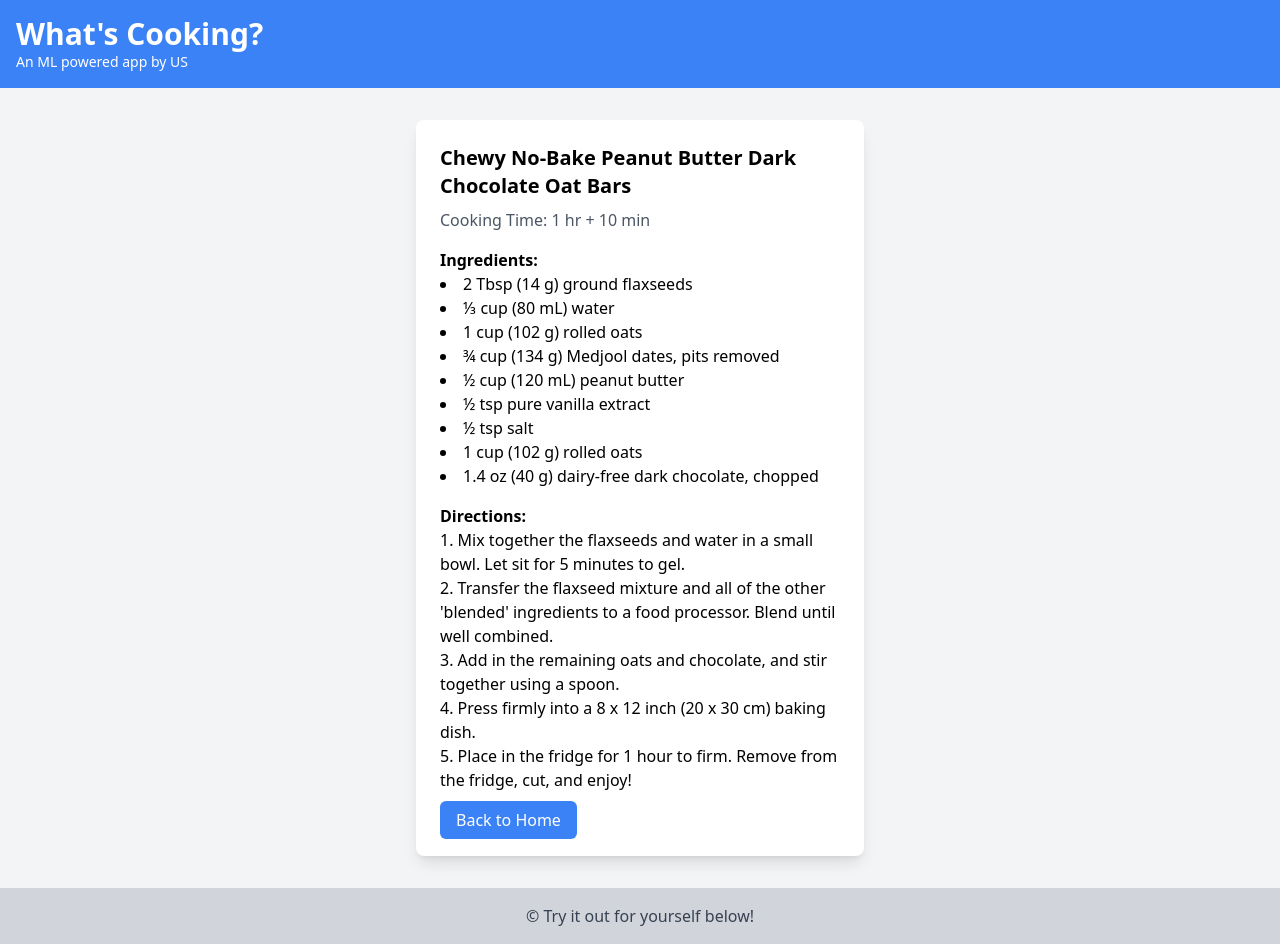
After one commit to manavgoyal111/Recipe-Recommendation-System, a Flask app: template templates/result.html in a window 1280 px wide. The commit adds this page. Run offline with Flask 3, Linux system fonts and the light colour scheme; the template is opened without the code that fills it, so the values that code supplies are empty.

Commit message:
added new page

```diff
--- a/main.py
+++ b/main.py
@@ -12,7 +12,7 @@ def qa():
     data = ""
     if request.method == 'POST':
         return jsonify(data)
-    return jsonify(data)
+    return render_template("result.html")
 
 
 app.run(debug=True)
--- a/static/css/main.css
+++ b/static/css/main.css
@@ -569,6 +569,10 @@ video {
   margin-top: 0.25rem;
 }
 
+.mb-2 {
+  margin-bottom: 0.5rem;
+}
+
 .block {
   display: block;
 }
@@ -579,6 +583,18 @@ video {
 
 .max-w-md {
   max-width: 28rem;
+}
+
+.list-inside {
+  list-style-position: inside;
+}
+
+.list-decimal {
+  list-style-type: decimal;
+}
+
+.list-disc {
+  list-style-type: disc;
 }
 
 .rounded-lg {
@@ -671,6 +687,11 @@ video {
   color: rgb(255 255 255 / var(--tw-text-opacity));
 }
 
+.text-gray-600 {
+  --tw-text-opacity: 1;
+  color: rgb(75 85 99 / var(--tw-text-opacity));
+}
+
 .shadow-lg {
   --tw-shadow: 0 10px 15px -3px rgb(0 0 0 / 0.1), 0 4px 6px -4px rgb(0 0 0 / 0.1);
   --tw-shadow-colored: 0 10px 15px -3px var(--tw-shadow-color), 0 4px 6px -4px var(--tw-shadow-color);
--- /dev/null
+++ b/templates/result.html
@@ -0,0 +1,72 @@
+<!DOCTYPE html>
+<html lang="en">
+
+<head>
+    <meta charset="UTF-8">
+    <meta name="viewport" content="width=device-width, initial-scale=1.0">
+
+    <link rel="shortcut icon" href="static/favicon.ico" type="image/x-icon">
+    <link rel="stylesheet" href="/static/css/main.css">
+
+    <title>What's Cooking?</title>
+
+    <script src="/static/js/script.js" defer></script>
+</head>
+
+<body class="bg-gray-100">
+    <!-- header -->
+    <header class="bg-blue-500 text-white py-4">
+        <div class="container mx-auto px-4">
+            <h1 class="text-3xl font-bold">What's Cooking?</h1>
+            <p class="text-sm">An ML powered app by US</p>
+        </div>
+    </header>
+
+    <!-- Recipe Details Page -->
+    <div class="container mx-auto px-4 py-8">
+        <div class="max-w-md mx-auto bg-white shadow-lg rounded-lg p-6">
+            <div class="mb-4">
+                <h2 class="text-xl font-bold mb-2">Chewy No-Bake Peanut Butter Dark Chocolate Oat Bars</h2>
+                <p class="text-gray-600">Cooking Time: 1 hr + 10 min</p>
+            </div>
+
+            <div class="mb-4">
+                <h3 class="font-bold">Ingredients:</h3>
+                <ul class="list-disc list-inside">
+                    <li>2 Tbsp (14 g) ground flaxseeds</li>
+                    <li>⅓ cup (80 mL) water</li>
+                    <li>1 cup (102 g) rolled oats</li>
+                    <li>¾ cup (134 g) Medjool dates, pits removed</li>
+                    <li>½ cup (120 mL) peanut butter</li>
+                    <li>½ tsp pure vanilla extract</li>
+                    <li>½ tsp salt</li>
+                    <li>1 cup (102 g) rolled oats</li>
+                    <li>1.4 oz (40 g) dairy-free dark chocolate, chopped</li>
+                </ul>
+            </div>
+
+            <div class="mb-4">
+                <h3 class="font-bold">Directions:</h3>
+                <ol class="list-decimal list-inside">
+                    <li>Mix together the flaxseeds and water in a small bowl. Let sit for 5 minutes to gel.</li>
+                    <li>Transfer the flaxseed mixture and all of the other 'blended' ingredients to a food processor.
+                        Blend until well combined.</li>
+                    <li>Add in the remaining oats and chocolate, and stir together using a spoon.</li>
+                    <li>Press firmly into a 8 x 12 inch (20 x 30 cm) baking dish.</li>
+                    <li>Place in the fridge for 1 hour to firm. Remove from the fridge, cut, and enjoy!</li>
+                </ol>
+            </div>
+
+            <a href="/" class="bg-blue-500 text-white py-2 px-4 rounded-md">Back to Home</a>
+        </div>
+    </div>
+
+    <!-- Footer -->
+    <footer class="bg-gray-300 text-gray-700 py-4">
+        <div class="container mx-auto px-4">
+            <p class="text-center">&copy; Try it out for yourself below!</p>
+        </div>
+    </footer>
+</body>
+
+</html>
```
